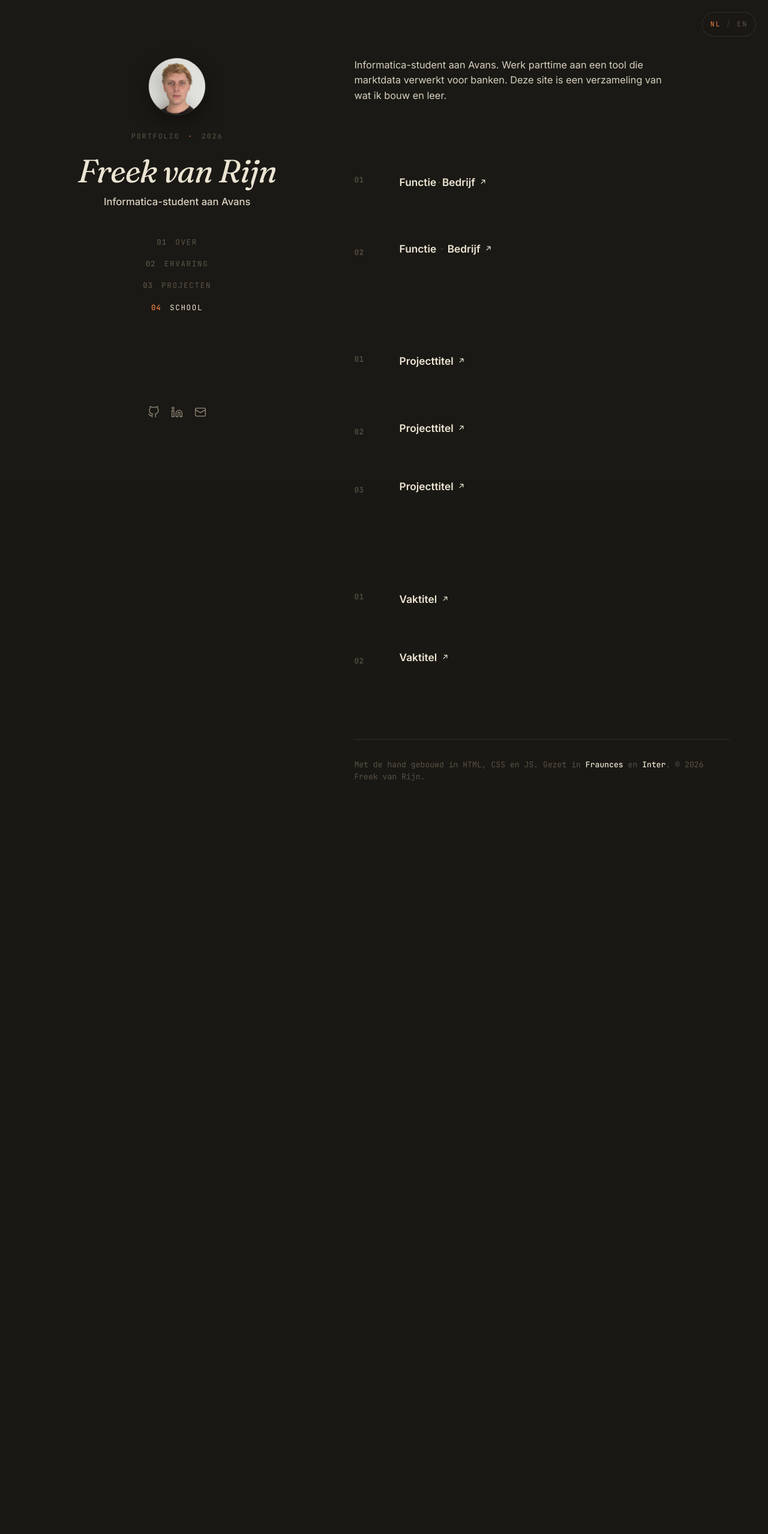
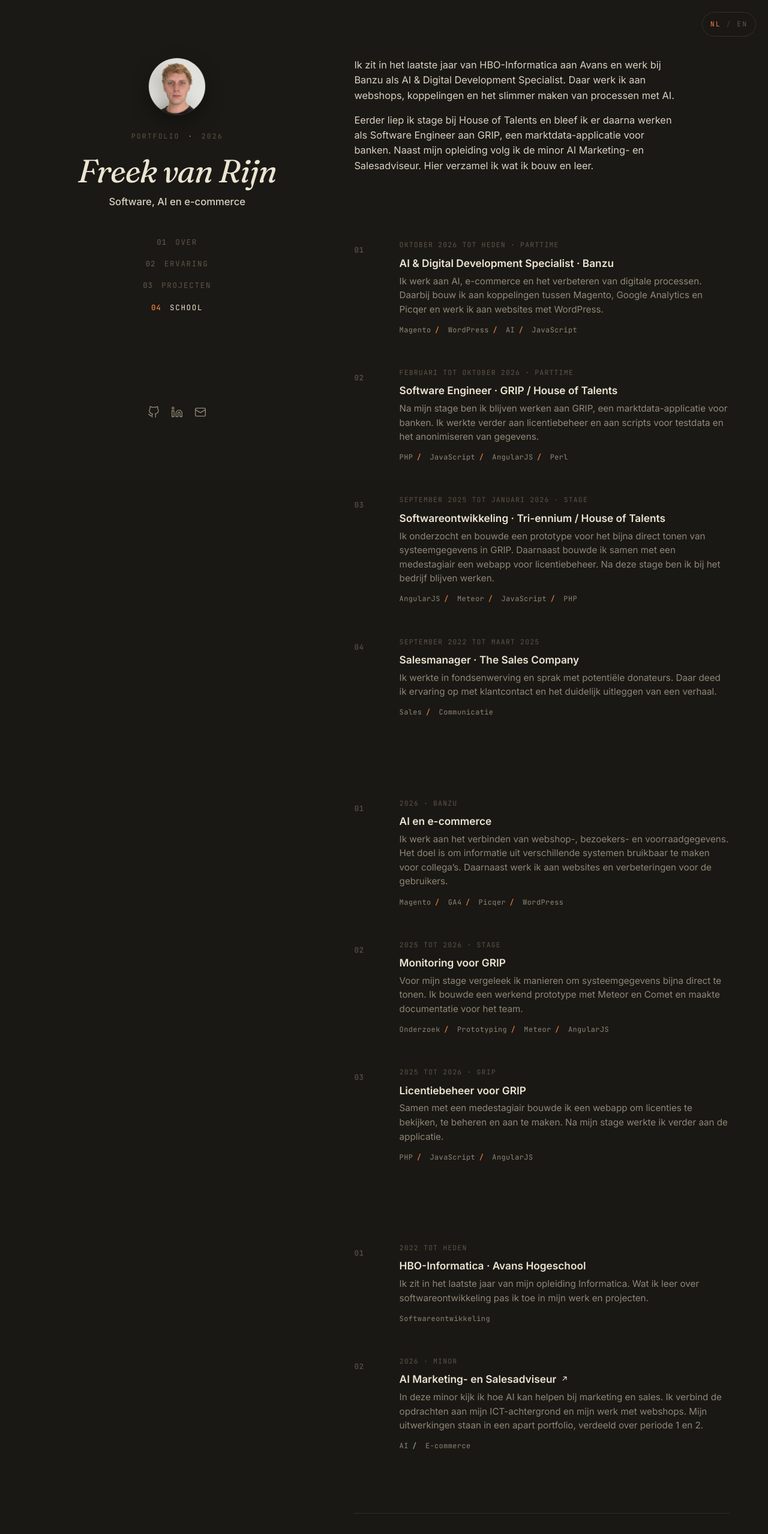
Before and after one commit to Freekvrijn/freekvrijn.github.io, a plain HTML site: page index.html in a window 1280 px wide. Shown: the top 2557 px of the page at 60% size. Before the commit the page ends 1401 px from the top, so only its background shows below. Drawn offline with Linux system fonts and the light colour scheme.

Commit message:
Werk werkervaring en portfolio bij met Banzu en House of Talents

```diff
--- a/index.html
+++ b/index.html
@@ -25,7 +25,7 @@
     <meta charset="utf-8" />
     <meta name="viewport" content="width=device-width, initial-scale=1" />
     <title>Freek van Rijn</title>
-    <meta name="description" content="Freek van Rijn — Informatica-student aan Avans." />
+    <meta name="description" content="Freek van Rijn. Laatstejaars HBO-Informatica aan Avans en AI &amp; Digital Development Specialist bij Banzu. Werkervaring in software, AI en e-commerce." />
     <meta name="theme-color" content="#1a1814" />
     <meta name="color-scheme" content="dark" />
 
@@ -48,7 +48,7 @@
       href="https://fonts.googleapis.com/css2?family=Fraunces:ital,opsz,wght@1,9..144,300;1,9..144,400&family=Inter:wght@300;400;500;600;700&family=JetBrains+Mono:wght@400;500&display=swap"
       rel="stylesheet"
     />
-    <link rel="stylesheet" href="styles.css" />
+    <link rel="stylesheet" href="styles.css?v=ccab32756e93" />
   </head>
   <body>
     <!-- Subtle grain overlay, fixed above content but non-interactive. -->
@@ -85,8 +85,8 @@
           </h1>
 
           <h2 class="sidebar__role">
-            <span lang="nl">Informatica-student aan Avans</span>
-            <span lang="en">Computer Science student at Avans</span>
+            <span lang="nl">Software, AI en e-commerce</span>
+            <span lang="en">Software, AI and e-commerce</span>
           </h2>
 
           <nav class="sidenav" aria-label="Paginanavigatie" data-aria-nl="Paginanavigatie" data-aria-en="In-page navigation">
@@ -170,19 +170,31 @@
           </h2>
           <div class="prose">
             <p lang="nl">
-              Informatica-student aan Avans. Werk parttime aan een tool die
-              marktdata verwerkt voor banken. Deze site is een verzameling
-              van wat ik bouw en leer.
+              Ik zit in het laatste jaar van HBO-Informatica aan Avans en werk bij Banzu
+              als AI &amp; Digital Development Specialist. Daar werk ik aan webshops,
+              koppelingen en het slimmer maken van processen met AI.
             </p>
             <p lang="en">
-              Computer Science student at Avans. Working part-time on a tool
-              that processes market data for banks. This site is a collection
-              of what I build and learn.
+              I'm a final-year Computer Science student at Avans and work at Banzu
+              as an AI &amp; Digital Development Specialist. I work on online stores,
+              integrations and ways to improve everyday processes with AI.
+            </p>
+            <p lang="nl">
+              Eerder liep ik stage bij House of Talents en bleef ik er daarna werken
+              als Software Engineer aan GRIP, een marktdata-applicatie voor banken.
+              Naast mijn opleiding volg ik de minor AI Marketing- en Salesadviseur.
+              Hier verzamel ik wat ik bouw en leer.
+            </p>
+            <p lang="en">
+              I previously interned at House of Talents and stayed on as a Software
+              Engineer working on GRIP, a market data application for banks.
+              Alongside my degree, I'm taking a minor in AI Marketing and Sales.
+              This site brings together what I build and learn.
             </p>
           </div>
         </section>
 
-        <!-- §2 ERVARING / EXPERIENCE — duplicate <li> to add another role -->
+        <!-- Ervaring / Experience -->
         <section id="experience" class="content__section" aria-labelledby="experience-h">
           <h2 class="content__sticky-heading" id="experience-h">
             <span lang="nl">ervaring</span>
@@ -190,66 +202,106 @@
           </h2>
 
           <ol class="card-list">
-            <!-- ── ROLE TEMPLATE ─────────────────────────────────── -->
             <li class="card-row">
-              <a class="card" href="#" target="_blank" rel="noopener">
+              <article class="card card--static">
                 <div class="card__number">01</div>
                 <div class="card__body">
                   <div class="card__when">
-                    <span lang="nl"><!-- bv. 2024 — Heden --></span>
-                    <span lang="en"><!-- e.g. 2024 — Present --></span>
+                    <span lang="nl">Oktober 2026 tot heden · Parttime</span>
+                    <span lang="en">October 2026 to present · Part-time</span>
                   </div>
                   <h3 class="card__title">
                     <span class="card__title-text">
-                      <span lang="nl"><!-- Functie -->Functie<span class="card__sep">·</span><!-- Bedrijf -->Bedrijf</span>
-                      <span lang="en"><!-- Role -->Role<span class="card__sep">·</span><!-- Company -->Company</span>
+                      <span lang="nl">AI &amp; Digital Development Specialist · Banzu</span>
+                    <span lang="en">AI &amp; Digital Development Specialist · Banzu</span>
                     </span>
-                    <span class="card__arrow" aria-hidden="true">
-                      <svg viewBox="0 0 24 24" fill="none" stroke="currentColor" stroke-width="2" stroke-linecap="round" stroke-linejoin="round">
-                        <path d="M7 17 17 7M9 7h8v8"/>
-                      </svg>
-                    </span>
+
                   </h3>
                   <p class="card__desc">
-                    <span lang="nl"><!-- Eén of twee zinnen over wat je daar deed. --></span>
-                    <span lang="en"><!-- One or two sentences about what you did. --></span>
+                    <span lang="nl">Ik werk aan AI, e-commerce en het verbeteren van digitale processen. Daarbij bouw ik aan koppelingen tussen Magento, Google Analytics en Picqer en werk ik aan websites met WordPress.</span>
+                    <span lang="en">I work on AI, e-commerce and improvements to digital processes. This includes integrations between Magento, Google Analytics and Picqer, as well as websites built with WordPress.</span>
                   </p>
-                  <ul class="tags">
-                    <!-- <li>JavaScript</li> -->
-                  </ul>
+                  <ul class="tags"><li>Magento</li><li>WordPress</li><li>AI</li><li>JavaScript</li></ul>
                 </div>
-              </a>
+              </article>
             </li>
 
             <li class="card-row">
-              <a class="card" href="#" target="_blank" rel="noopener">
+              <article class="card card--static">
                 <div class="card__number">02</div>
                 <div class="card__body">
-                  <div class="card__when"></div>
+                  <div class="card__when">
+                    <span lang="nl">Februari tot oktober 2026 · Parttime</span>
+                    <span lang="en">February to October 2026 · Part-time</span>
+                  </div>
                   <h3 class="card__title">
                     <span class="card__title-text">
-                      <span lang="nl">Functie <span class="card__sep">·</span> Bedrijf</span>
-                      <span lang="en">Role <span class="card__sep">·</span> Company</span>
+                      <span lang="nl">Software Engineer · GRIP / House of Talents</span>
+                    <span lang="en">Software Engineer · GRIP / House of Talents</span>
                     </span>
-                    <span class="card__arrow" aria-hidden="true">
-                      <svg viewBox="0 0 24 24" fill="none" stroke="currentColor" stroke-width="2" stroke-linecap="round" stroke-linejoin="round">
-                        <path d="M7 17 17 7M9 7h8v8"/>
-                      </svg>
-                    </span>
+
                   </h3>
                   <p class="card__desc">
-                    <span lang="nl"><!-- Beschrijf rol --></span>
-                    <span lang="en"><!-- Describe role --></span>
+                    <span lang="nl">Na mijn stage ben ik blijven werken aan GRIP, een marktdata-applicatie voor banken. Ik werkte verder aan licentiebeheer en aan scripts voor testdata en het anonimiseren van gegevens.</span>
+                    <span lang="en">After my internship, I stayed on to work on GRIP, a market data application for banks. I continued working on licence management and scripts for test data and data anonymisation.</span>
                   </p>
-                  <ul class="tags"></ul>
+                  <ul class="tags"><li>PHP</li><li>JavaScript</li><li>AngularJS</li><li>Perl</li></ul>
                 </div>
-              </a>
+              </article>
             </li>
-            <!-- ── /ROLE TEMPLATE ────────────────────────────────── -->
+
+            <li class="card-row">
+              <article class="card card--static">
+                <div class="card__number">03</div>
+                <div class="card__body">
+                  <div class="card__when">
+                    <span lang="nl">September 2025 tot januari 2026 · Stage</span>
+                    <span lang="en">September 2025 to January 2026 · Internship</span>
+                  </div>
+                  <h3 class="card__title">
+                    <span class="card__title-text">
+                      <span lang="nl">Softwareontwikkeling · Tri-ennium / House of Talents</span>
+                    <span lang="en">Software Development · Tri-ennium / House of Talents</span>
+                    </span>
+
+                  </h3>
+                  <p class="card__desc">
+                    <span lang="nl">Ik onderzocht en bouwde een prototype voor het bijna direct tonen van systeemgegevens in GRIP. Daarnaast bouwde ik samen met een medestagiair een webapp voor licentiebeheer. Na deze stage ben ik bij het bedrijf blijven werken.</span>
+                    <span lang="en">I researched and built a prototype for near real-time system monitoring in GRIP. Together with another intern, I also built a licence management web app. I stayed with the company after my internship.</span>
+                  </p>
+                  <ul class="tags"><li>AngularJS</li><li>Meteor</li><li>JavaScript</li><li>PHP</li></ul>
+                </div>
+              </article>
+            </li>
+
+            <li class="card-row">
+              <article class="card card--static">
+                <div class="card__number">04</div>
+                <div class="card__body">
+                  <div class="card__when">
+                    <span lang="nl">September 2022 tot maart 2025</span>
+                    <span lang="en">September 2022 to March 2025</span>
+                  </div>
+                  <h3 class="card__title">
+                    <span class="card__title-text">
+                      <span lang="nl">Salesmanager · The Sales Company</span>
+                    <span lang="en">Sales Manager · The Sales Company</span>
+                    </span>
+
+                  </h3>
+                  <p class="card__desc">
+                    <span lang="nl">Ik werkte in fondsenwerving en sprak met potentiële donateurs. Daar deed ik ervaring op met klantcontact en het duidelijk uitleggen van een verhaal.</span>
+                    <span lang="en">I worked in fundraising and spoke with potential donors. This gave me experience in customer contact and explaining a message clearly.</span>
+                  </p>
+                  <ul class="tags"><li>Sales</li><li><span lang="nl">Communicatie</span>
+                    <span lang="en">Communication</span></li></ul>
+                </div>
+              </article>
+            </li>
           </ol>
         </section>
 
-        <!-- §3 PROJECTEN / PROJECTS — duplicate <li> to add another project -->
+        <!-- Projecten / Projects -->
         <section id="projects" class="content__section" aria-labelledby="projects-h">
           <h2 class="content__sticky-heading" id="projects-h">
             <span lang="nl">projecten</span>
@@ -257,86 +309,78 @@
           </h2>
 
           <ul class="card-list">
-            <!-- ── PROJECT TEMPLATE ──────────────────────────────── -->
             <li class="card-row">
-              <a class="card" href="#" target="_blank" rel="noopener">
+              <article class="card card--static">
                 <div class="card__number">01</div>
                 <div class="card__body">
                   <div class="card__when">
-                    <!-- jaar, bv. 2025 -->
+                    <span lang="nl">2026 · Banzu</span>
+                    <span lang="en">2026 · Banzu</span>
                   </div>
                   <h3 class="card__title">
                     <span class="card__title-text">
-                      <span lang="nl">Projecttitel</span>
-                      <span lang="en">Project title</span>
+                      <span lang="nl">AI en e-commerce</span>
+                    <span lang="en">AI and e-commerce</span>
                     </span>
-                    <span class="card__arrow" aria-hidden="true">
-                      <svg viewBox="0 0 24 24" fill="none" stroke="currentColor" stroke-width="2" stroke-linecap="round" stroke-linejoin="round">
-                        <path d="M7 17 17 7M9 7h8v8"/>
-                      </svg>
-                    </span>
+
                   </h3>
                   <p class="card__desc">
-                    <span lang="nl"><!-- Beschrijf project — één alinea. --></span>
-                    <span lang="en"><!-- Describe project — one paragraph. --></span>
+                    <span lang="nl">Ik werk aan het verbinden van webshop-, bezoekers- en voorraadgegevens. Het doel is om informatie uit verschillende systemen bruikbaar te maken voor collega’s. Daarnaast werk ik aan websites en verbeteringen voor de gebruikers.</span>
+                    <span lang="en">I work on connecting store, website analytics and stock data. The aim is to make information from different systems useful to colleagues. I also work on websites and improvements for their users.</span>
                   </p>
-                  <ul class="tags">
-                    <!-- <li>Tech</li> -->
-                  </ul>
+                  <ul class="tags"><li>Magento</li><li>GA4</li><li>Picqer</li><li>WordPress</li></ul>
                 </div>
-              </a>
+              </article>
             </li>
 
             <li class="card-row">
-              <a class="card" href="#" target="_blank" rel="noopener">
+              <article class="card card--static">
                 <div class="card__number">02</div>
                 <div class="card__body">
-                  <div class="card__when"></div>
+                  <div class="card__when">
+                    <span lang="nl">2025 tot 2026 · Stage</span>
+                    <span lang="en">2025 to 2026 · Internship</span>
+                  </div>
                   <h3 class="card__title">
                     <span class="card__title-text">
-                      <span lang="nl">Projecttitel</span>
-                      <span lang="en">Project title</span>
+                      <span lang="nl">Monitoring voor GRIP</span>
+                    <span lang="en">GRIP monitoring</span>
                     </span>
-                    <span class="card__arrow" aria-hidden="true">
-                      <svg viewBox="0 0 24 24" fill="none" stroke="currentColor" stroke-width="2" stroke-linecap="round" stroke-linejoin="round">
-                        <path d="M7 17 17 7M9 7h8v8"/>
-                      </svg>
-                    </span>
+
                   </h3>
                   <p class="card__desc">
-                    <span lang="nl"><!-- Beschrijf project --></span>
-                    <span lang="en"><!-- Describe project --></span>
+                    <span lang="nl">Voor mijn stage vergeleek ik manieren om systeemgegevens bijna direct te tonen. Ik bouwde een werkend prototype met Meteor en Comet en maakte documentatie voor het team.</span>
+                    <span lang="en">During my internship, I compared ways to display system data in near real time. I built a working prototype with Meteor and Comet and wrote documentation for the team.</span>
                   </p>
-                  <ul class="tags"></ul>
+                  <ul class="tags"><li><span lang="nl">Onderzoek</span>
+                    <span lang="en">Research</span></li><li>Prototyping</li><li>Meteor</li><li>AngularJS</li></ul>
                 </div>
-              </a>
+              </article>
             </li>
 
             <li class="card-row">
-              <a class="card" href="#" target="_blank" rel="noopener">
+              <article class="card card--static">
                 <div class="card__number">03</div>
                 <div class="card__body">
-                  <div class="card__when"></div>
+                  <div class="card__when">
+                    <span lang="nl">2025 tot 2026 · GRIP</span>
+                    <span lang="en">2025 to 2026 · GRIP</span>
+                  </div>
                   <h3 class="card__title">
                     <span class="card__title-text">
-                      <span lang="nl">Projecttitel</span>
-                      <span lang="en">Project title</span>
+                      <span lang="nl">Licentiebeheer voor GRIP</span>
+                    <span lang="en">GRIP licence management</span>
                     </span>
-                    <span class="card__arrow" aria-hidden="true">
-                      <svg viewBox="0 0 24 24" fill="none" stroke="currentColor" stroke-width="2" stroke-linecap="round" stroke-linejoin="round">
-                        <path d="M7 17 17 7M9 7h8v8"/>
-                      </svg>
-                    </span>
+
                   </h3>
                   <p class="card__desc">
-                    <span lang="nl"><!-- Beschrijf project --></span>
-                    <span lang="en"><!-- Describe project --></span>
+                    <span lang="nl">Samen met een medestagiair bouwde ik een webapp om licenties te bekijken, te beheren en aan te maken. Na mijn stage werkte ik verder aan de applicatie.</span>
+                    <span lang="en">Together with another intern, I built a web app to view, manage and generate licences. I continued working on the application after my internship.</span>
                   </p>
-                  <ul class="tags"></ul>
+                  <ul class="tags"><li>PHP</li><li>JavaScript</li><li>AngularJS</li></ul>
                 </div>
-              </a>
+              </article>
             </li>
-            <!-- ── /PROJECT TEMPLATE ─────────────────────────────── -->
           </ul>
         </section>
 
@@ -346,53 +390,50 @@
 
           <ul class="card-list">
             <li class="card-row">
-              <a class="card" href="#" target="_blank" rel="noopener">
+              <article class="card card--static">
                 <div class="card__number">01</div>
                 <div class="card__body">
                   <div class="card__when">
-                    <!-- bv. J2 · Q3  /  Y2 · Q3 -->
+                    <span lang="nl">2022 tot heden</span>
+                    <span lang="en">2022 to present</span>
                   </div>
                   <h3 class="card__title">
                     <span class="card__title-text">
-                      <span lang="nl">Vaktitel</span>
-                      <span lang="en">Coursework title</span>
+                      <span lang="nl">HBO-Informatica · Avans Hogeschool</span>
+                    <span lang="en">Computer Science · Avans University of Applied Sciences</span>
                     </span>
-                    <span class="card__arrow" aria-hidden="true">
-                      <svg viewBox="0 0 24 24" fill="none" stroke="currentColor" stroke-width="2" stroke-linecap="round" stroke-linejoin="round">
-                        <path d="M7 17 17 7M9 7h8v8"/>
-                      </svg>
-                    </span>
+
                   </h3>
                   <p class="card__desc">
-                    <span lang="nl"><!-- Beschrijf project --></span>
-                    <span lang="en"><!-- Describe project --></span>
+                    <span lang="nl">Ik zit in het laatste jaar van mijn opleiding Informatica. Wat ik leer over softwareontwikkeling pas ik toe in mijn werk en projecten.</span>
+                    <span lang="en">I&#x27;m in the final year of my Computer Science degree. I apply what I learn about software development in my work and projects.</span>
                   </p>
-                  <ul class="tags"></ul>
+                  <ul class="tags"><li><span lang="nl">Softwareontwikkeling</span>
+                    <span lang="en">Software development</span></li></ul>
                 </div>
-              </a>
+              </article>
             </li>
 
             <li class="card-row">
-              <a class="card" href="#" target="_blank" rel="noopener">
+              <a class="card" href="/mindsetandgrowth/">
                 <div class="card__number">02</div>
                 <div class="card__body">
-                  <div class="card__when"></div>
+                  <div class="card__when">
+                    <span lang="nl">2026 · Minor</span>
+                    <span lang="en">2026 · Minor</span>
+                  </div>
                   <h3 class="card__title">
                     <span class="card__title-text">
-                      <span lang="nl">Vaktitel</span>
-                      <span lang="en">Coursework title</span>
+                      <span lang="nl">AI Marketing- en Salesadviseur</span>
+                    <span lang="en">AI Marketing and Sales</span>
                     </span>
-                    <span class="card__arrow" aria-hidden="true">
-                      <svg viewBox="0 0 24 24" fill="none" stroke="currentColor" stroke-width="2" stroke-linecap="round" stroke-linejoin="round">
-                        <path d="M7 17 17 7M9 7h8v8"/>
-                      </svg>
-                    </span>
+                    <span class="card__arrow" aria-hidden="true"><svg viewBox="0 0 24 24" fill="none" stroke="currentColor" stroke-width="2" stroke-linecap="round" stroke-linejoin="round"><path d="M7 17 17 7M9 7h8v8"/></svg></span>
                   </h3>
                   <p class="card__desc">
-                    <span lang="nl"><!-- Beschrijf project --></span>
-                    <span lang="en"><!-- Describe project --></span>
+                    <span lang="nl">In deze minor kijk ik hoe AI kan helpen bij marketing en sales. Ik verbind de opdrachten aan mijn ICT-achtergrond en mijn werk met webshops. Mijn uitwerkingen staan in een apart portfolio, verdeeld over periode 1 en 2.</span>
+                    <span lang="en">This minor explores how AI can support marketing and sales. I connect the assignments to my software background and e-commerce work. My coursework is collected in a separate portfolio, split into periods 1 and 2.</span>
                   </p>
-                  <ul class="tags"></ul>
+                  <ul class="tags"><li>AI</li><li>E-commerce</li></ul>
                 </div>
               </a>
             </li>
@@ -400,14 +441,14 @@
 
           <footer class="content__footer">
             <p lang="nl">
-              Met de hand gebouwd in HTML, CSS en JS. Gezet in
+              Gebouwd met HTML, CSS en JavaScript. Lettertypen:
               <a class="link" href="https://fonts.google.com/specimen/Fraunces" target="_blank" rel="noopener">Fraunces</a>
               en
               <a class="link" href="https://rsms.me/inter/" target="_blank" rel="noopener">Inter</a>.
               © <span class="year">2026</span> Freek van Rijn.
             </p>
             <p lang="en">
-              Hand-built in HTML, CSS, and JS. Typeset in
+              Built with HTML, CSS and JavaScript. Fonts:
               <a class="link" href="https://fonts.google.com/specimen/Fraunces" target="_blank" rel="noopener">Fraunces</a>
               and
               <a class="link" href="https://rsms.me/inter/" target="_blank" rel="noopener">Inter</a>.
--- a/styles.css
+++ b/styles.css
@@ -485,6 +485,8 @@ html[data-lang="en"] body [lang="nl"] { display: none; }
   .card__number { padding-top: 0; }
 }
 
+.card--static { cursor: default; }
+
 .card__body { min-width: 0; }
 
 .card__when {
```
